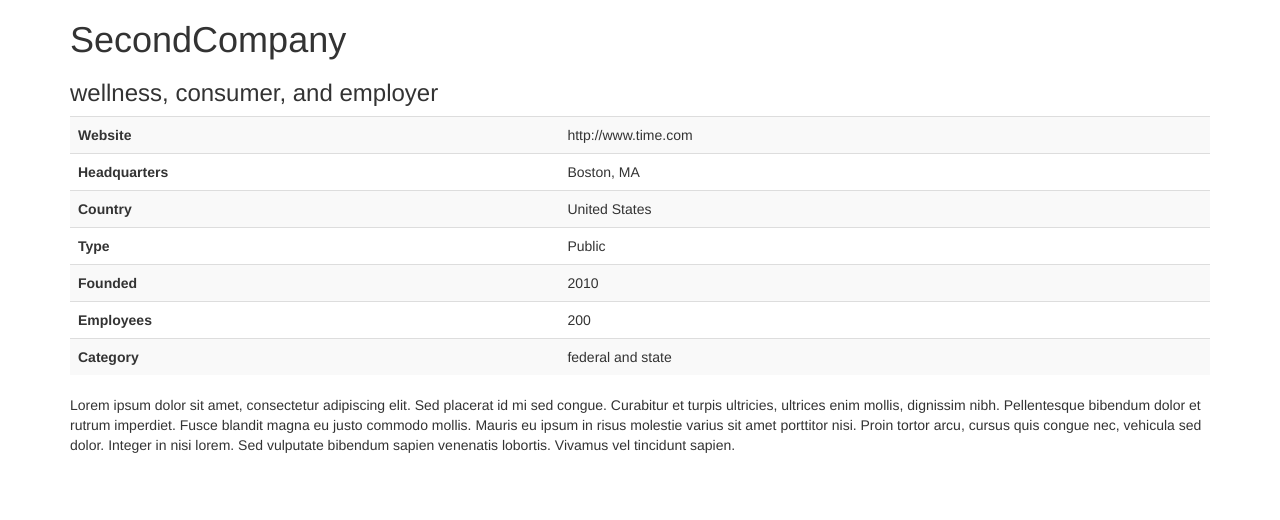
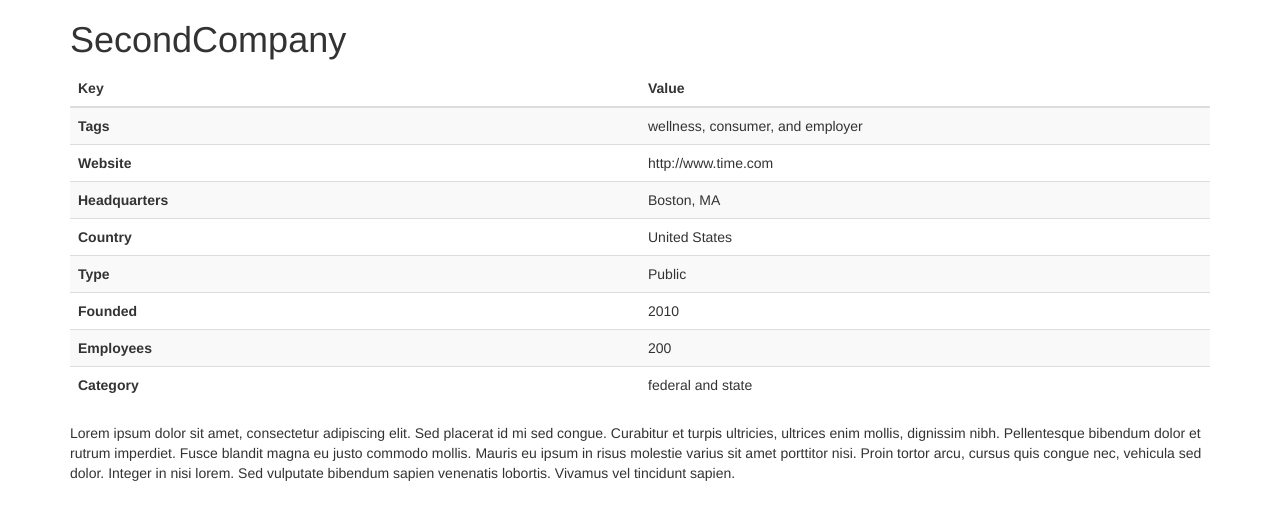
Before and after one commit to opendatadb/opendatadb.github.io, a Jekyll site: the page built from _posts/2013-09-30-second-company.md, in a window 1280 px wide. Shown: the top 520 px of the page. Built offline with Jekyll 4.4.1, drawn with Linux system fonts in a browser that asks for light colours; nearby versions of some CDN libraries.

Commit message:
Fixed tags

```diff
--- a/_layouts/entry.html
+++ b/_layouts/entry.html
@@ -6,9 +6,18 @@
 <div class="container">
 
 <h1>{{page.company}}</h1>
-<h3>{{ page.tags | array_to_sentence_string }}</h3>
 
 <table class="table table-striped">
+  <thead>
+    <tr>
+      <th style="width:20%"><b>Key</b></th>
+      <th style="width:20%"><b>Value</b></th>
+    </tr>
+  </thead>
+  <tr>
+    <td><b>Tags</b></td>
+    <td>{{ page.tags | array_to_sentence_string }}</td>
+  </tr>
   <tr>
     <td><b>Website</b></td>
     <td>{{page.company-url}}</td>
```
